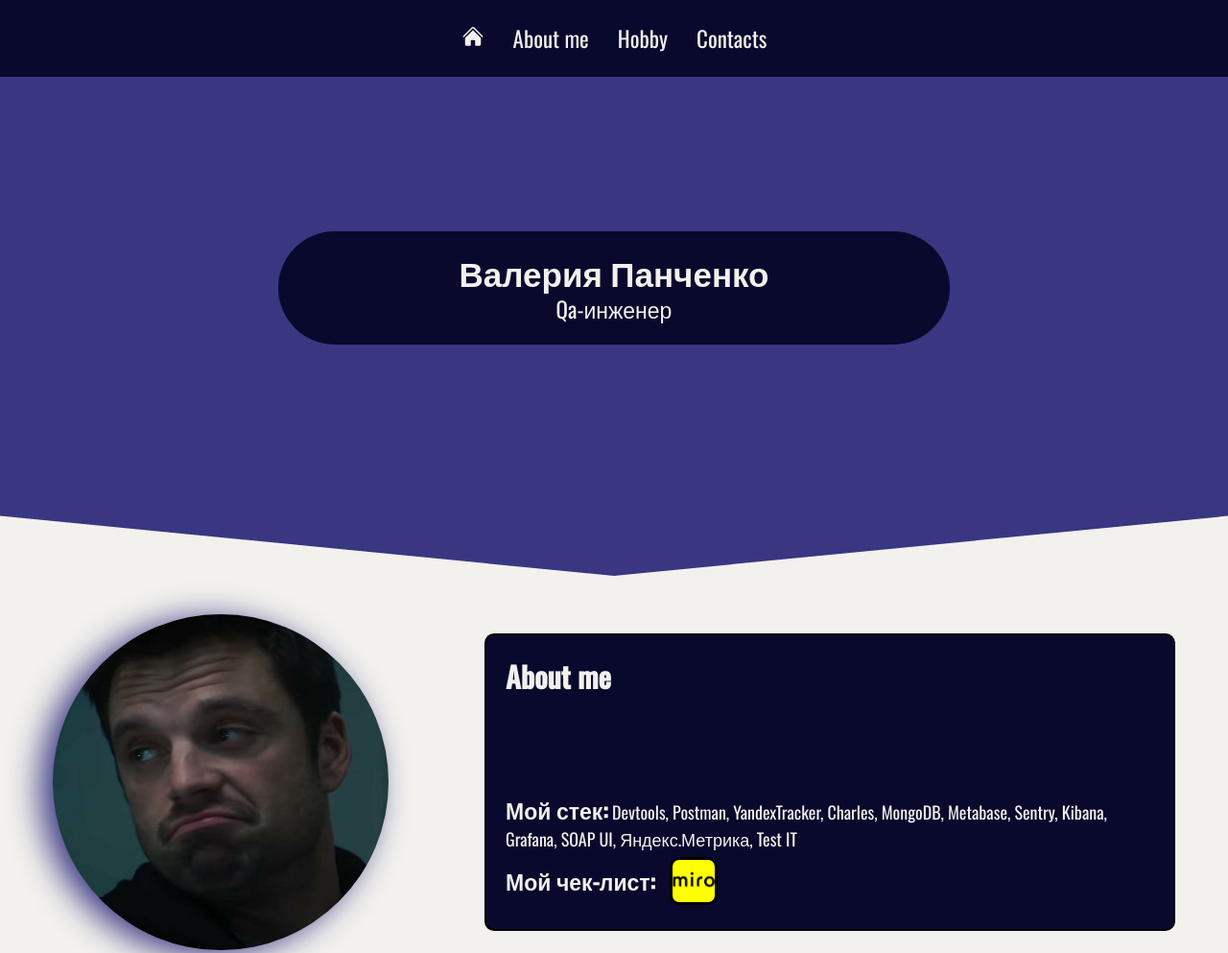
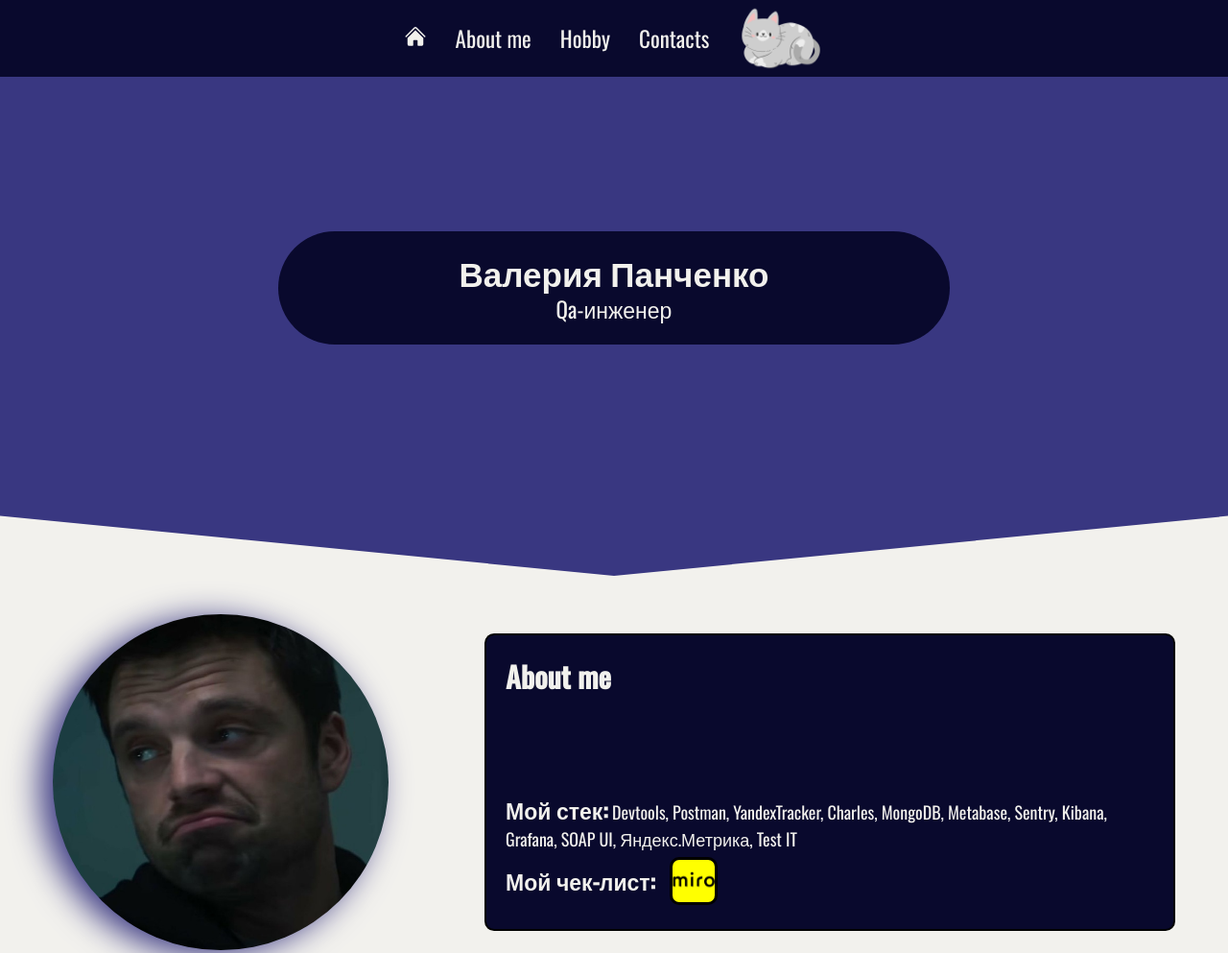
Before and after one commit to Va1erian1/Va1erian1.github.io, a plain HTML site: page index.html in a window 1280 px wide. Shown: the top 993 px of the page at 96% size. Drawn offline with nearby package versions, Linux system fonts and the light colour scheme.

Commit message:
добавила котика в меню

```diff
--- a/css/style.css
+++ b/css/style.css
@@ -65,6 +65,10 @@ a:hover {
   height: 24px;
 }
 
+.cat{
+  width: 120px;
+  height: 120px;
+}
 
 .header-center {
   display: grid;
--- a/index.html
+++ b/index.html
@@ -7,7 +7,6 @@
 
 	<link rel="stylesheet" type="text/css" href="css/resetStyle.css">
 	<link rel="stylesheet" type="text/css" href="css/style.css">
-	<!-- Подключаем шрифт Oswald с использованием Google Fonts -->
 	<link href="https://fonts.googleapis.com/css2?family=Oswald:wght@300;400;500&display=swap" rel="stylesheet">
 </head>
 <body class="body" style="font-family: 'Oswald', sans-serif;">
@@ -31,6 +30,7 @@
       			<li class="menu-element">
         			<a class="menu-element__link" href="#contact">Contacts</a>
       			</li>
+				  <img src="image/cat.png" alt="image-cat" class="cat">
     		</ul>
   		</nav>
 	</div>
```
Also changed, not shown: image/cat.png (added).
